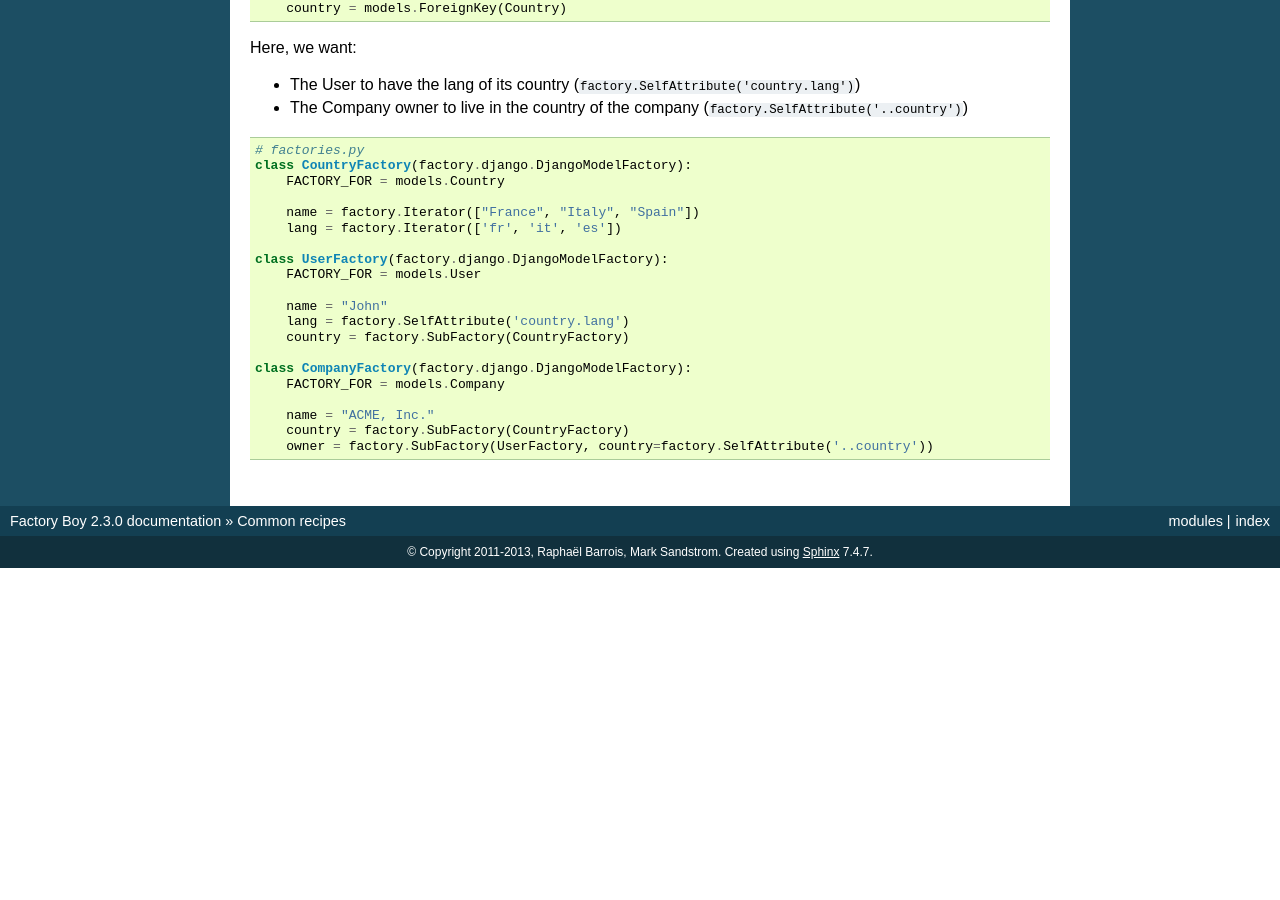
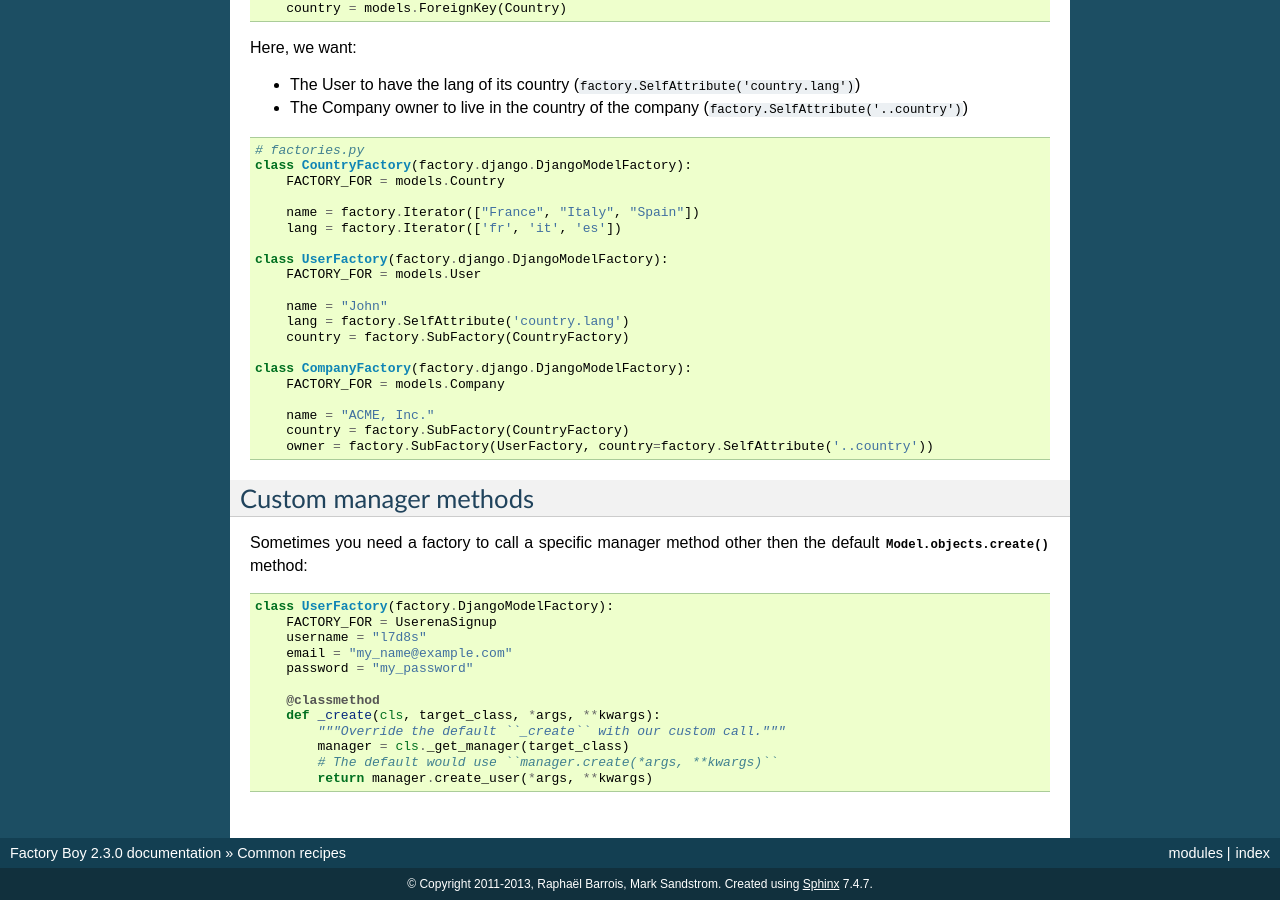
Before and after one commit to FactoryBoy/factory_boy, a Sphinx documentation site: the page built from docs/recipes.rst, in a window 1280 px wide and 900 px high, scrolled down 3881 px. Built offline with Sphinx 7.4.7, drawn with Linux system fonts in a browser that asks for light colours; before the commit the page ends 4449 px from its top, so only the background shows below that; some of the changed text lies outside the part shown.

Commit message:
Document custom manager method recipe (Closes #119).

```diff
--- a/docs/recipes.rst
+++ b/docs/recipes.rst
@@ -291,3 +291,25 @@
         name = "ACME, Inc."
         country = factory.SubFactory(CountryFactory)
         owner = factory.SubFactory(UserFactory, country=factory.SelfAttribute('..country'))
+
+
+Custom manager methods
+----------------------
+
+Sometimes you need a factory to call a specific manager method other then the
+default :meth:`Model.objects.create() <django.db.models.query.QuerySet.create>` method:
+
+.. code-block:: python
+
+   class UserFactory(factory.DjangoModelFactory):
+       FACTORY_FOR = UserenaSignup
+       username = "l7d8s"
+       email = "my_name@example.com"
+       password = "my_password"
+
+       @classmethod
+       def _create(cls, target_class, *args, **kwargs):
+           """Override the default ``_create`` with our custom call."""
+           manager = cls._get_manager(target_class)
+           # The default would use ``manager.create(*args, **kwargs)``
+           return manager.create_user(*args, **kwargs)
```
